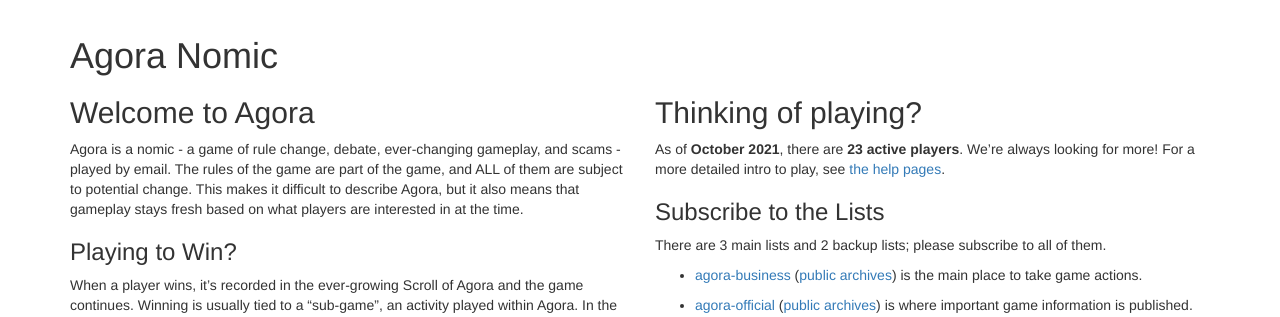
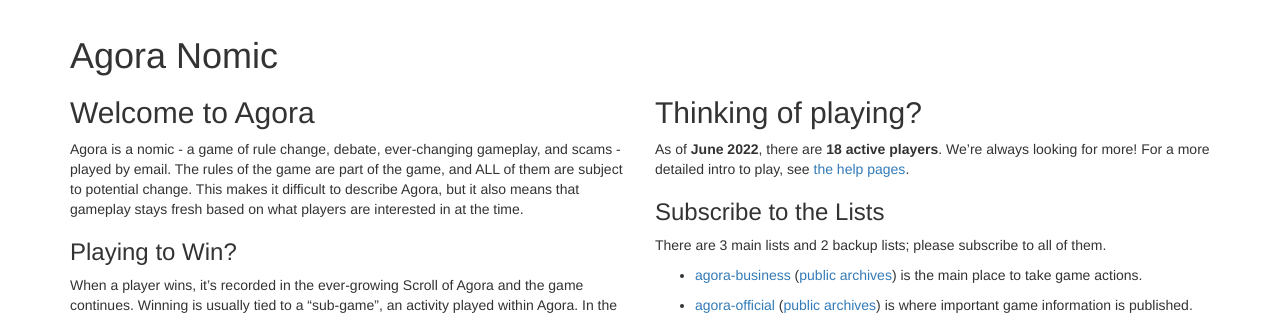
Before and after one commit to nixnull/agoranomic.github.io, a Jekyll site: the page built from index.md, in a window 1280 px wide. Shown: the part 160-477 px from the top of the page. Built offline with Jekyll 4.4.1, drawn with Linux system fonts in a browser that asks for light colours; nearby versions of some CDN libraries; our own code applies the rules of GitHub Pages for plain Markdown files.

Commit message:
update numbers

```diff
--- a/index.md
+++ b/index.md
@@ -57,7 +57,7 @@ your idea of a good time, please come join us!
 
 ## Thinking of playing?
 
-As of **October 2021**, there are **23 active players**. We're always
+As of **June 2022**, there are **18 active players**. We're always
 looking for more! For a more detailed intro to play, see [the help pages](https://agoranomic.org/Help/Quickstart).
 
 ### Subscribe to the Lists
```
